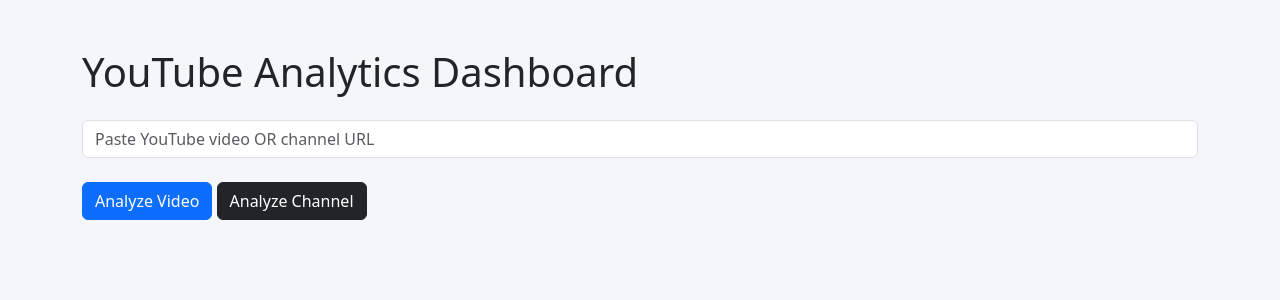
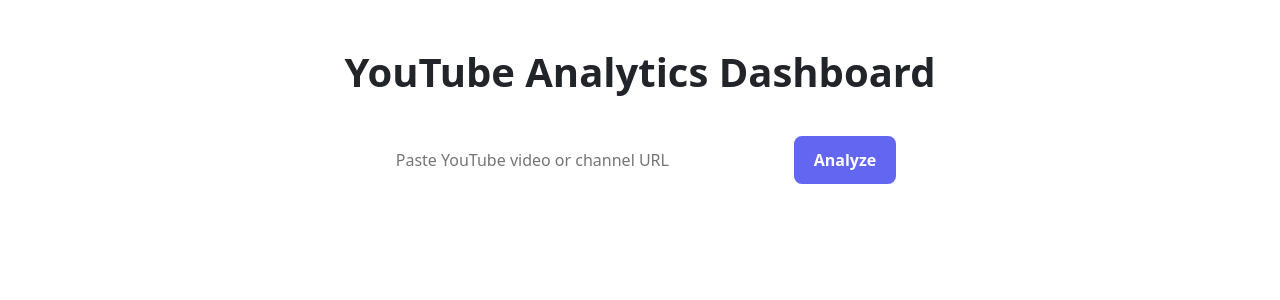
Before and after one commit to Aayush-pradhan/youtube-analytics-dashboard, a Flask app: page / in a window 1280 px wide. Shown: the top 300 px of the page. Run offline with Flask 3, Linux system fonts and the light colour scheme.

Commit message:
Upgraded dashboard UI

```diff
--- a/static/style.css
+++ b/static/style.css
@@ -0,0 +1,87 @@
+body{
+background:#0f172a;
+color:white;
+font-family:Arial, Helvetica, sans-serif;
+}
+
+.title{
+text-align:center;
+margin-bottom:40px;
+font-weight:700;
+}
+
+.search-box{
+display:flex;
+justify-content:center;
+gap:10px;
+margin-bottom:40px;
+}
+
+.search-box input{
+width:400px;
+padding:12px;
+border-radius:8px;
+border:none;
+}
+
+.search-box button{
+padding:12px 20px;
+background:#6366f1;
+border:none;
+border-radius:8px;
+color:white;
+font-weight:600;
+}
+
+.video-title{
+margin-bottom:20px;
+text-align:center;
+}
+
+.thumbnail{
+display:block;
+margin:auto;
+border-radius:10px;
+margin-bottom:30px;
+}
+
+.metrics{
+display:grid;
+grid-template-columns:repeat(4,1fr);
+gap:20px;
+margin-bottom:40px;
+}
+
+.card{
+padding:20px;
+border-radius:10px;
+text-align:center;
+font-size:20px;
+}
+
+.views{
+background:#2563eb;
+}
+
+.likes{
+background:#16a34a;
+}
+
+.comments{
+background:#dc2626;
+}
+
+.engagement{
+background:#7c3aed;
+}
+
+.chart{
+display:block;
+margin:auto;
+width:600px;
+}
+
+.chart-title{
+text-align:center;
+margin-bottom:20px;
+}
--- a/templates/index.html
+++ b/templates/index.html
@@ -1,38 +1,14 @@
 <!DOCTYPE html>
-<html>
-
+<html lang="en">
 <head>
-
+<meta charset="UTF-8">
 <title>YouTube Analytics Dashboard</title>
 
-<link
-href="https://cdn.jsdelivr.net/npm/bootstrap@5.3.3/dist/css/bootstrap.min.css"
-rel="stylesheet"
->
+<link rel="stylesheet" href="{{ url_for('static', filename='style.css') }}">
 
-<style>
+<link href="https://cdn.jsdelivr.net/npm/bootstrap@5.3.3/dist/css/bootstrap.min.css" rel="stylesheet">
 
-body{
-background:#f5f6fa;
-}
-
-.card{
-border-radius:12px;
-box-shadow:0 4px 10px rgba(0,0,0,0.08);
-}
-
-.stat-card{
-text-align:center;
-padding:20px;
-font-weight:bold;
-}
-
-.views{background:#3498db;color:white;}
-.likes{background:#2ecc71;color:white;}
-.comments{background:#e74c3c;color:white;}
-.engagement{background:#9b59b6;color:white;}
-
-</style>
+<script src="https://cdn.jsdelivr.net/npm/chart.js"></script>
 
 </head>
 
@@ -40,171 +16,46 @@ font-weight:bold;
 
 <div class="container mt-5">
 
-<h1 class="mb-4">YouTube Analytics Dashboard</h1>
+<h1 class="title">YouTube Analytics Dashboard</h1>
 
-<form method="POST" class="mb-4">
-
-<input
-class="form-control"
-type="text"
-name="url"
-placeholder="Paste YouTube video OR channel URL"
-required
->
-
-<br>
-
-<button class="btn btn-primary" name="type" value="video">
-Analyze Video
-</button>
-
-<button class="btn btn-dark" name="type" value="channel">
-Analyze Channel
-</button>
-
+<form method="POST" class="search-box">
+<input type="text" name="url" placeholder="Paste YouTube video or channel URL" required>
+<button type="submit">Analyze</button>
 </form>
 
+{% if title %}
 
-{% if recent %}
+<h2 class="video-title">{{ title }}</h2>
 
-<h5>Recent Searches</h5>
+<img src="{{ thumbnail }}" class="thumbnail">
 
-<ul>
+<div class="metrics">
 
-{% for r in recent %}
-<li>{{ r }}</li>
-{% endfor %}
-
-</ul>
-
-{% endif %}
-
-
-{% if video %}
-
-<div class="card p-4 mb-4">
-
-<h3>{{ video.title }}</h3>
-
-<iframe
-width="100%"
-height="400"
-src="https://www.youtube.com/embed/{{ video.video_id }}"
-frameborder="0"
-allowfullscreen>
-</iframe>
-
-<div class="row mt-4">
-
-<div class="col-md-3">
-<div class="stat-card views">
-Views<br>{{ video.views }}
-</div>
+<div class="card views">
+<h3>Views</h3>
+<p>{{ views }}</p>
 </div>
 
-<div class="col-md-3">
-<div class="stat-card likes">
-Likes<br>{{ video.likes }}
-</div>
+<div class="card likes">
+<h3>Likes</h3>
+<p>{{ likes }}</p>
 </div>
 
-<div class="col-md-3">
-<div class="stat-card comments">
-Comments<br>{{ video.comments }}
-</div>
+<div class="card comments">
+<h3>Comments</h3>
+<p>{{ comments }}</p>
 </div>
 
-<div class="col-md-3">
-<div class="stat-card engagement">
-Engagement<br>{{ video.engagement }}%
-</div>
+<div class="card engagement">
+<h3>Engagement</h3>
+<p>{{ engagement_rate }} %</p>
 </div>
 
 </div>
 
-<h4 class="mt-4">Engagement Graph</h4>
+<h3 class="chart-title">Engagement Analysis</h3>
 
-<img class="img-fluid" src="/static/chart.png">
-
-</div>
-
-{% endif %}
-
-
-{% if channel %}
-
-<div class="card p-4 mb-4">
-
-<h2>{{ channel.name }}</h2>
-
-<img src="{{ channel.logo }}" width="150">
-
-<div class="row mt-4">
-
-<div class="col-md-4">
-<div class="stat-card engagement">
-Subscribers<br>{{ channel.subs }}
-</div>
-</div>
-
-<div class="col-md-4">
-<div class="stat-card views">
-Total Views<br>{{ channel.views }}
-</div>
-</div>
-
-<div class="col-md-4">
-<div class="stat-card likes">
-Videos<br>{{ channel.videos }}
-</div>
-</div>
-
-</div>
-
-<h4 class="mt-4">Channel Analytics</h4>
-
-<img class="img-fluid" src="/static/channel_chart.png">
-
-</div>
-
-{% endif %}
-
-
-{% if top_videos %}
-
-<div class="card p-4">
-
-<h3>Top Channel Videos</h3>
-
-<table class="table table-striped">
-
-<thead>
-<tr>
-<th>Title</th>
-<th>Views</th>
-<th>Likes</th>
-<th>Comments</th>
-</tr>
-</thead>
-
-<tbody>
-
-{% for v in top_videos %}
-
-<tr>
-<td>{{ v.title }}</td>
-<td>{{ v.views }}</td>
-<td>{{ v.likes }}</td>
-<td>{{ v.comments }}</td>
-</tr>
-
-{% endfor %}
-
-</tbody>
-
-</table>
-
-</div>
+<img src="{{ url_for('static', filename='chart.png') }}" class="chart">
 
 {% endif %}
 
```
